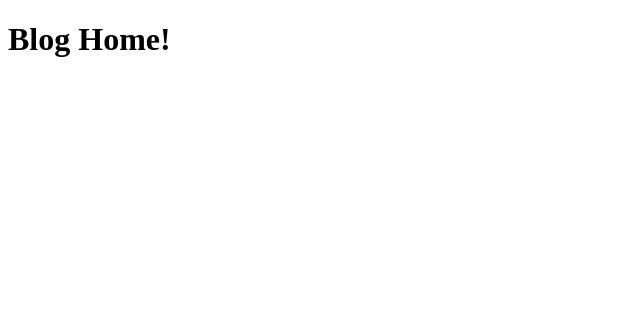
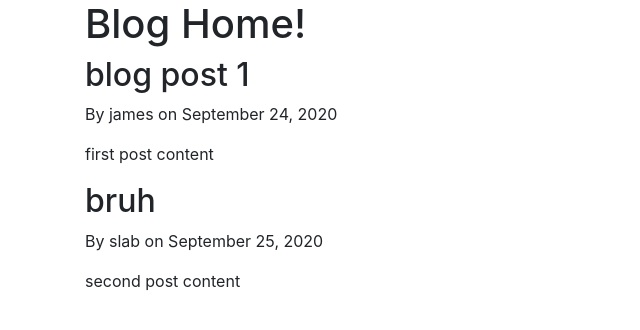
Before and after one commit to jamesnitz/django_Intro, a Django app: page / in a window 1280 px wide. Shown: the top 330 px of the page, without its empty margins (0-640 px from the left). Run offline with Django 3.2, Linux system fonts and the light colour scheme; some libraries are stand-ins or nearby versions.

Commit message:
using templates. extending base templates and using bootstrap

```diff
--- /dev/null
+++ b/blog/templates/blog/base.html
@@ -0,0 +1,24 @@
+<!-- template inheritance -->
+<!DOCTYPE html>
+<html lang="en">
+<head>
+  <!-- Required meta tags -->
+  <meta charset="utf-8">
+  <meta name="viewport" content="width=device-width, initial-scale=1, shrink-to-fit=no">
+  <!-- Bootstrap CSS -->
+  <link rel="stylesheet" href="https://stackpath.bootstrapcdn.com/bootstrap/4.3.1/css/bootstrap.min.css" integrity="sha384-ggOyR0iXCbMQv3Xipma34MD+dH/1fQ784/j6cY/iJTQUOhcWr7x9JvoRxT2MZw1T" crossorigin="anonymous">
+  {% if title %}
+    <title>Django Blog - {{title}}</title>
+  {% else %}
+    <title>Django Blog</title>
+  {% endif %}
+</head>
+<body>
+  <div class="container">
+    {% block content %} {% endblock %}
+  </div>
+  <script src="https://code.jquery.com/jquery-3.3.1.slim.min.js" integrity="sha384-q8i/X+965DzO0rT7abK41JStQIAqVgRVzpbzo5smXKp4YfRvH+8abtTE1Pi6jizo" crossorigin="anonymous"></script>
+  <script src="https://cdnjs.cloudflare.com/ajax/libs/popper.js/1.14.7/umd/popper.min.js" integrity="sha384-UO2eT0CpHqdSJQ6hJty5KVphtPhzWj9WO1clHTMGa3JDZwrnQq4sF86dIHNDz0W1" crossorigin="anonymous"></script>
+  <script src="https://stackpath.bootstrapcdn.com/bootstrap/4.3.1/js/bootstrap.min.js" integrity="sha384-JjSmVgyd0p3pXB1rRibZUAYoIIy6OrQ6VrjIEaFf/nJGzIxFDsf4x0xIM+B07jRM" crossorigin="anonymous"></script>
+</body>
+</html>
--- a/blog/templates/blog/home.html
+++ b/blog/templates/blog/home.html
@@ -1,11 +1,11 @@
-<!DOCTYPE html>
-<html lang="en">
-<head>
-  <meta charset="UTF-8">
-  <meta name="viewport" content="width=device-width, initial-scale=1.0">
-  <title>django</title>
-</head>
-<body>
+<!-- template inheritance -->
+{% extends "blog/base.html" %}
+{% block content %}
   <h1>Blog Home!</h1>
-</body>
-</html>
+  <!-- to use python code. must end code with endfor/endif, etc.. -->
+  {% for post in posts %}
+    <h2>{{ post.title }}</h2>
+    <p>By {{post.author}} on {{post.date_posted}}</p>
+    <p>{{post.content}}</p>
+  {% endfor %}
+{% endblock content %}
--- a/blog/views.py
+++ b/blog/views.py
@@ -23,4 +23,4 @@ def home(request):
   return render(request, 'blog/home.html', context)
 
 def about(request):
-  return render(request, 'blog/about.html')
+  return render(request, 'blog/about.html', {'title': 'About'})
```
Also changed, not shown: blog/templates/blog/about.html (+4 -11 lines).
